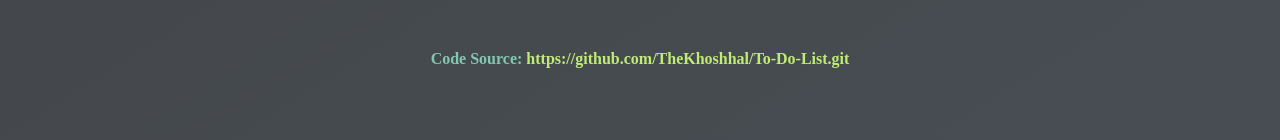
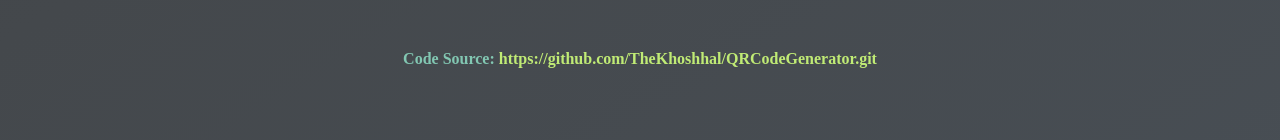
Before and after one commit to TheKhoshhal/QRCodeGenerator, a plain HTML site: page profile.html in a window 1280 px wide. Shown: the part 230-370 px from the top of the page. Drawn offline with Linux system fonts and the light colour scheme.

Commit message:
link updated

```diff
--- a/profile.html
+++ b/profile.html
@@ -45,7 +45,12 @@
 
     <h2>The Khoshhal</h2>
 
-    <h4>Code Source: <a href="https://github.com/TheKhoshhal/To-Do-List.git">https://github.com/TheKhoshhal/To-Do-List.git</a></h4>
+    <h4>
+      Code Source:
+      <a href="https://github.com/TheKhoshhal/QRCodeGenerator.git"
+        >https://github.com/TheKhoshhal/QRCodeGenerator.git</a
+      >
+    </h4>
 
     <footer>
       <p class="copyright text">Copyright &copy; 2023 by The Code Magazine.</p>
```
